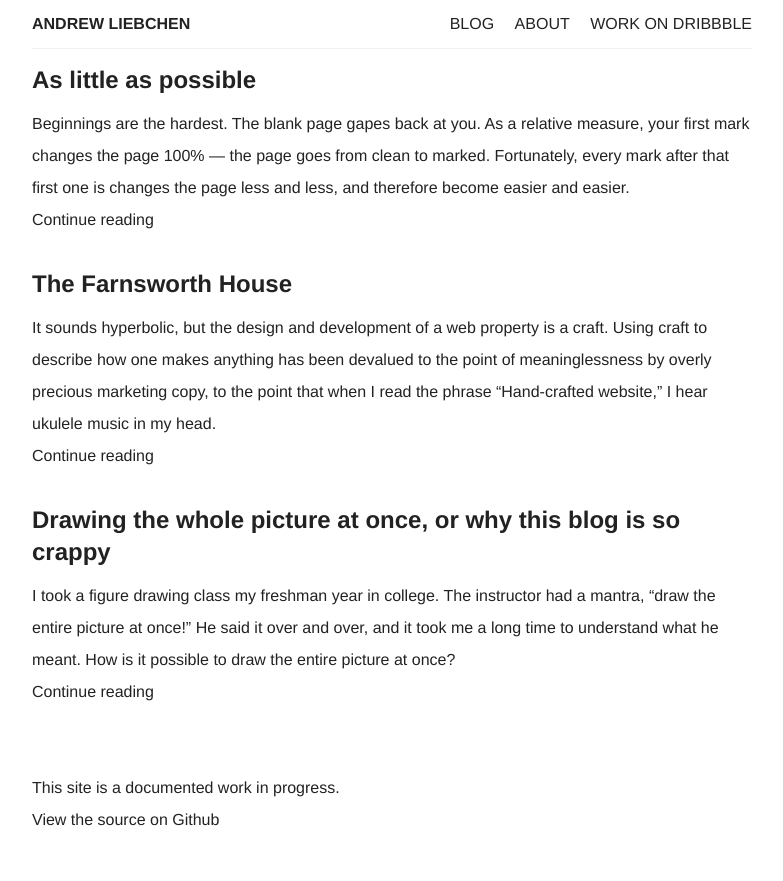
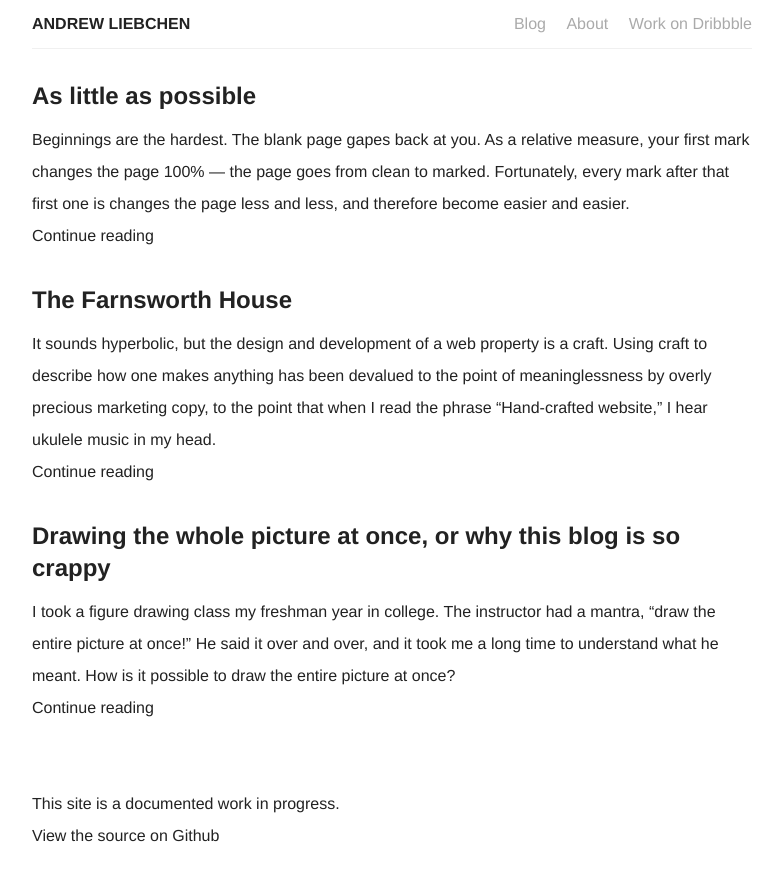
Before and after one commit to andrewliebchen/a12n, a Jekyll site: the page built from index.html, in a window 1280 px wide. Shown: the top 881 px of the page, without its empty margins (248-1031 px from the left). Built offline with Jekyll 4.4.1, drawn with Linux system fonts in a browser that asks for light colours; Markdown is read by kramdown in place of the engine named in the settings.

Commit message:
Refine header

```diff
--- a/stylesheets/style.css
+++ b/stylesheets/style.css
@@ -425,7 +425,7 @@ body {
 
 body {
   padding: 0 2.74614%;
-  padding-top: 4em;
+  padding-top: 5em;
 }
 
 h1,
@@ -443,18 +443,6 @@ h5 {
   padding-bottom: 0.5em;
 }
 
-h1 a,
-h1 a:hover,
-h2 a,
-h2 a:hover {
-  background-image: none;
-}
-
-h4 a {
-  background-size: 1px 1px;
-  background-position: 0 1.1em;
-}
-
 p,
 ul,
 ol {
@@ -462,25 +450,17 @@ ol {
 }
 
 a {
-  background-repeat: repeat-x;
-  text-decoration: none;
-  background-size: 1px 1px;
-  background-position: 0 1.1em;
-  background-image: -webkit-linear-gradient( top , transparent 50%, #222222 50%);
-  background-image: linear-gradient(to bottom, transparent 50%, #222222 50%);
   -webkit-transition: all 0.05s linear;
   -moz-transition: all 0.05s linear;
   transition: all 0.05s linear;
   color: #222222;
+  text-decoration: none;
 }
 a:hover {
-  background-image: -webkit-linear-gradient( top , transparent 50%, #0074d9 50%);
-  background-image: linear-gradient(to bottom, transparent 50%, #0074d9 50%);
   color: #0074d9;
+  text-decoration: underline;
 }
 a:active {
-  background-image: -webkit-linear-gradient( top , transparent 50%, #66abe8 50%);
-  background-image: linear-gradient(to bottom, transparent 50%, #66abe8 50%);
   -webkit-transition: none;
   -moz-transition: none;
   transition: none;
@@ -548,17 +528,20 @@ blockquote {
   right: 0;
   left: 0;
   background-color: white;
-  font-weight: 200;
   line-height: 3em;
-  text-transform: uppercase;
 }
 .header .width-wrapper {
   border-bottom: 1px solid #f0f0f0;
+}
+.header a:hover {
+  text-decoration: none;
 }
 
 .brand {
   float: left;
   font-size: inherit;
+  color: #aaaaaa;
+  text-transform: uppercase;
 }
 
 .nav {
@@ -566,16 +549,16 @@ blockquote {
 }
 
 a.nav-item {
-  background-image: none;
   display: inline-block;
   margin-left: 1em;
+  color: #aaaaaa;
+}
+a.nav-item:hover {
+  color: #0074d9;
 }
 a.nav-item.is-selected {
-  color: #0074d9;
-}
-a.nav-item:before {
-  margin-right: 5px;
-  top: 1px;
+  color: #222222;
+  cursor: default;
 }
 
 .post {
```
Also changed, not shown: stylesheets/style.scss (+14 -45 lines).
